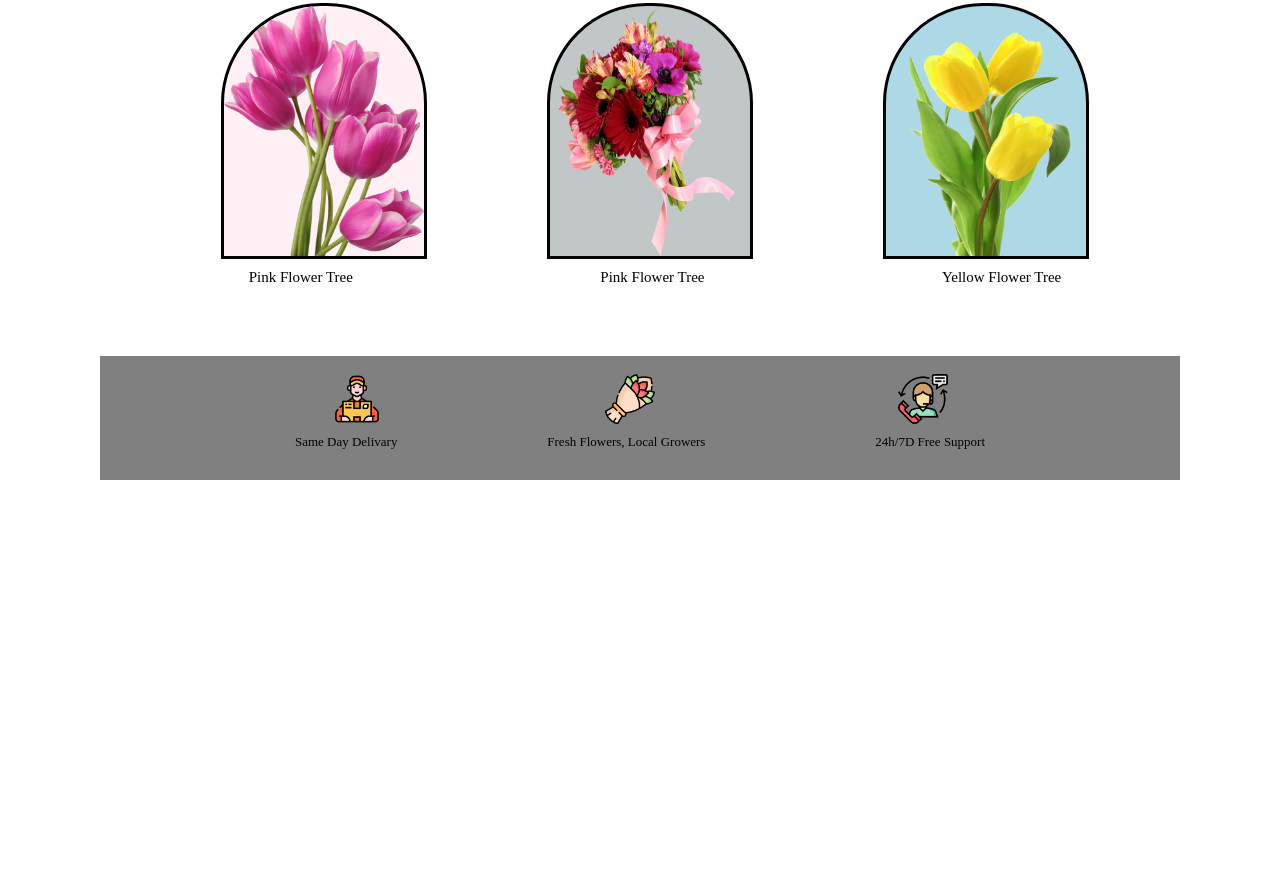
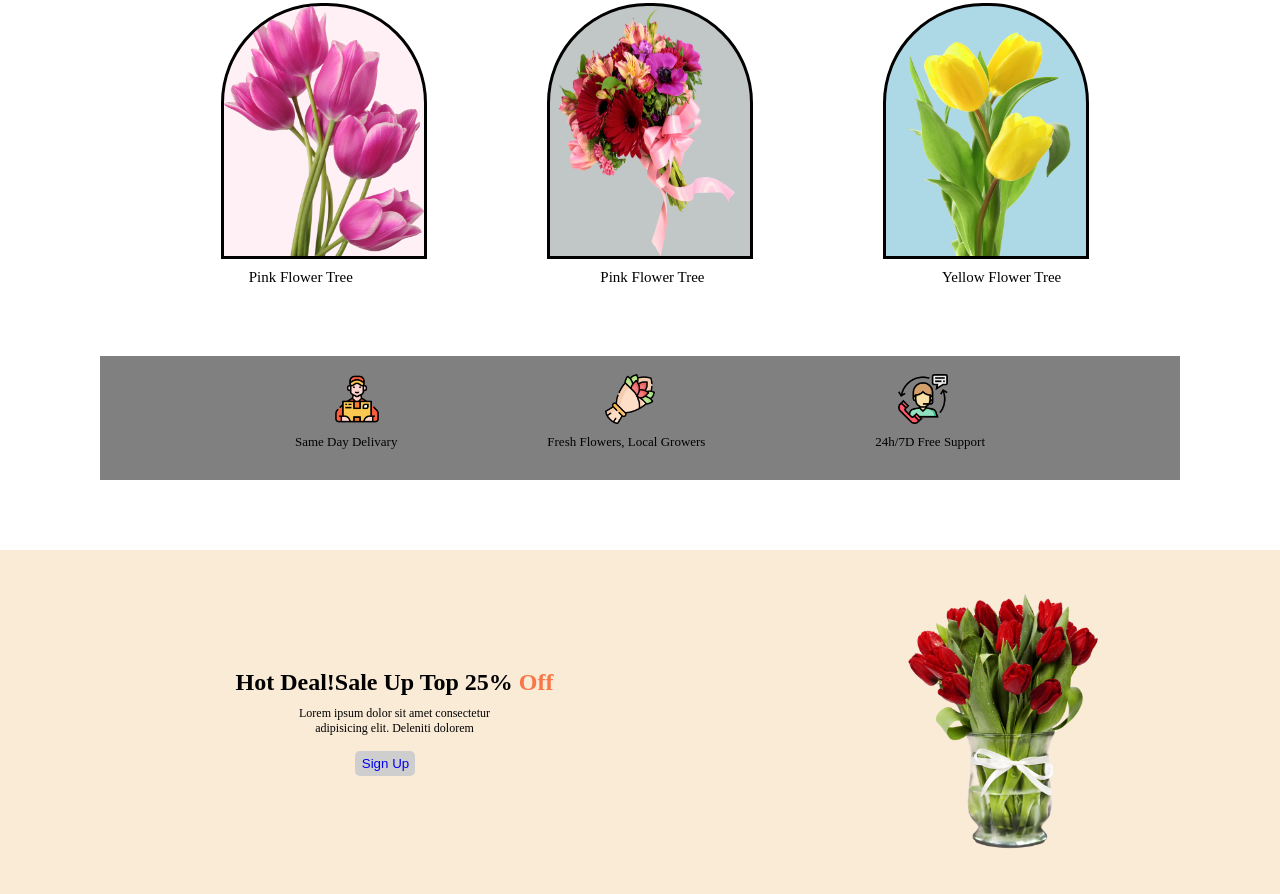
Before and after one commit to siyam79/flower-shop-assignment, a plain HTML site: page index.html in a window 1280 px wide. Shown: the part 449-1343 px from the top of the page. Before the commit the page ends 999 px from the top, so only its background shows below. Drawn offline with Linux system fonts and the light colour scheme.

Commit message:
flower shop website

```diff
--- a/index.html
+++ b/index.html
@@ -51,6 +51,16 @@
                     <p class="logo-cointan3">24h/7D Free Support</p>
                 </div>
                 </div>
+                <div class="midtarm-cointant">
+                    <div class="midtarm">
+                        <h2 class="midtarm-title">Hot Deal!Sale Up Top 25% <span class="span">Off</span></h2>
+                        <p class="midtarm-pra">Lorem ipsum dolor sit amet consectetur<br> adipisicing elit. Deleniti dolorem <br>
+                        </p>
+                   <button class="midtarm-button"><a href="#">Sign Up</a></button>
+                        </div>
+
+                        <img class="midtarm-img" src="./Flower Asset/pngwing 8.png" alt="#">
+                        </div>
 
 
 
--- a/style.css
+++ b/style.css
@@ -183,3 +183,51 @@
     padding-bottom: 30px;
 
 }
+
+.midtarm-cointant{
+    padding-top: 40px;
+    display: flex;
+    align-items: center;
+    justify-content: space-around;
+    background-color: antiquewhite;
+    padding-bottom: 40px;
+}
+.midtarm-img{
+    width: 200px;
+}
+.midtarm-title{
+   margin-left: 60px;
+
+}
+.span{
+    color: rgb(248, 119, 73);
+
+
+}
+.midtarm-pra{
+    margin-left: 60px;
+    margin-top: 10px;
+    font-size: 12px;
+    text-align: center;
+
+}
+.midtarm-button{
+    width: 60px;
+    height: 25px;
+    margin-left:180px;
+    margin-top:15px;
+    background-color: rgb(207, 206, 206);
+    border-radius: 5px;
+    border: none;
+   cursor: pointer;
+   color: lavender;
+
+}
+.midtarm-button :hover{
+    background-color: rgb(230, 240, 248);
+
+}
+.midtarm-button a{
+    text-decoration: none;
+
+}
```
